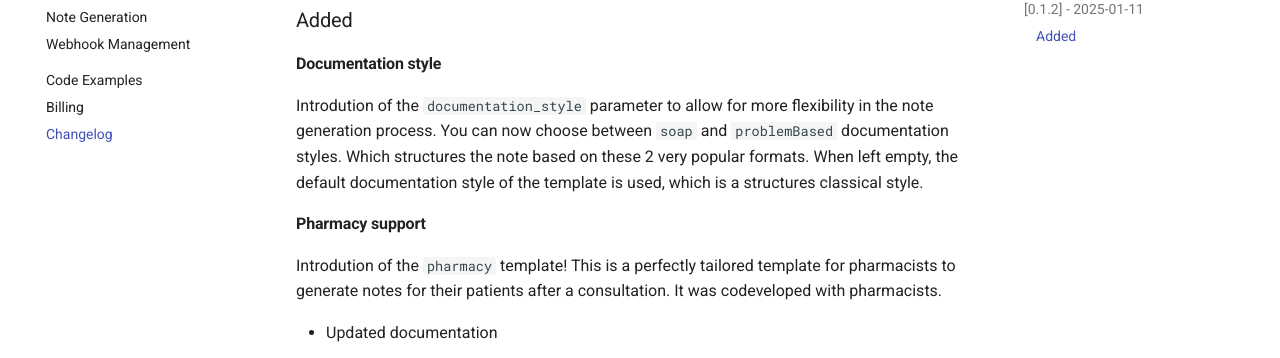
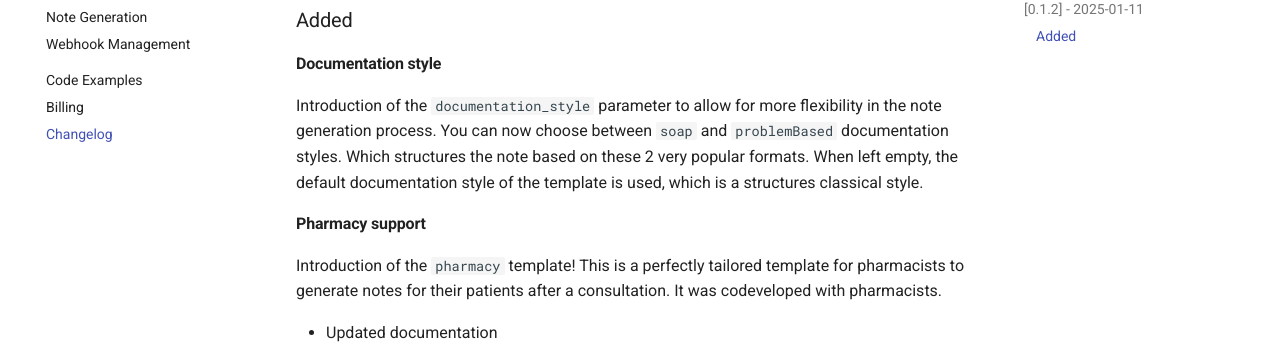
Before and after one commit to martelman/NoteDx-API-Client, an MkDocs documentation site: the page built from docs/changelog.md, in a window 1280 px wide and 1064 px high. Shown: the part 291-649 px from the top of the window. Built offline with MkDocs 1.6.1 and Material for MkDocs 9.7.7, drawn with Linux system fonts in a browser that asks for light colours; comment, search, counter and statistics services are not loaded.

Commit message:
Update changelog.md

```diff
--- a/docs/changelog.md
+++ b/docs/changelog.md
@@ -8,11 +8,11 @@ All notable changes to the NoteDx SDK will be documented in this file.
 
 #### Documentation style
 
-Introdution of the `documentation_style` parameter to allow for more flexibility in the note generation process. You can now choose between `soap` and `problemBased` documentation styles. Which structures the note based on these 2 very popular formats. When left empty, the default documentation style of the template is used, which is a structures classical style.
+Introduction of the `documentation_style` parameter to allow for more flexibility in the note generation process. You can now choose between `soap` and `problemBased` documentation styles. Which structures the note based on these 2 very popular formats. When left empty, the default documentation style of the template is used, which is a structures classical style.
 
 #### Pharmacy support
 
-Introdution of the `pharmacy` template! This is a perfectly tailored template for pharmacists to generate notes for their patients after a consultation. It was codeveloped with pharmacists.
+Introduction of the `pharmacy` template! This is a perfectly tailored template for pharmacists to generate notes for their patients after a consultation. It was codeveloped with pharmacists.
 
 
 - Updated documentation
```
